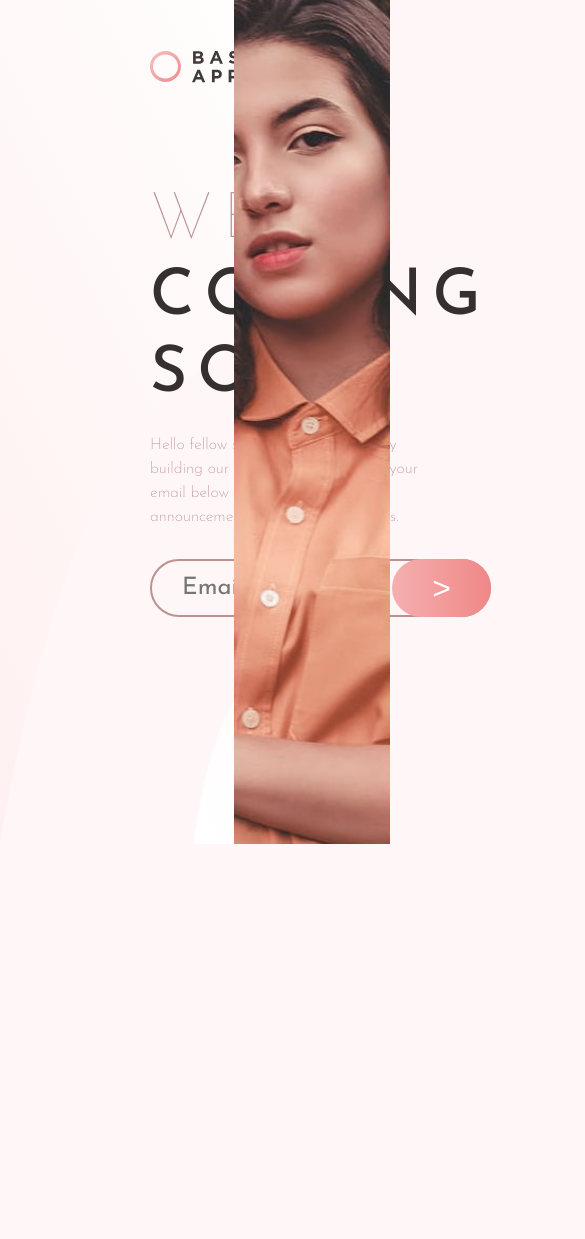
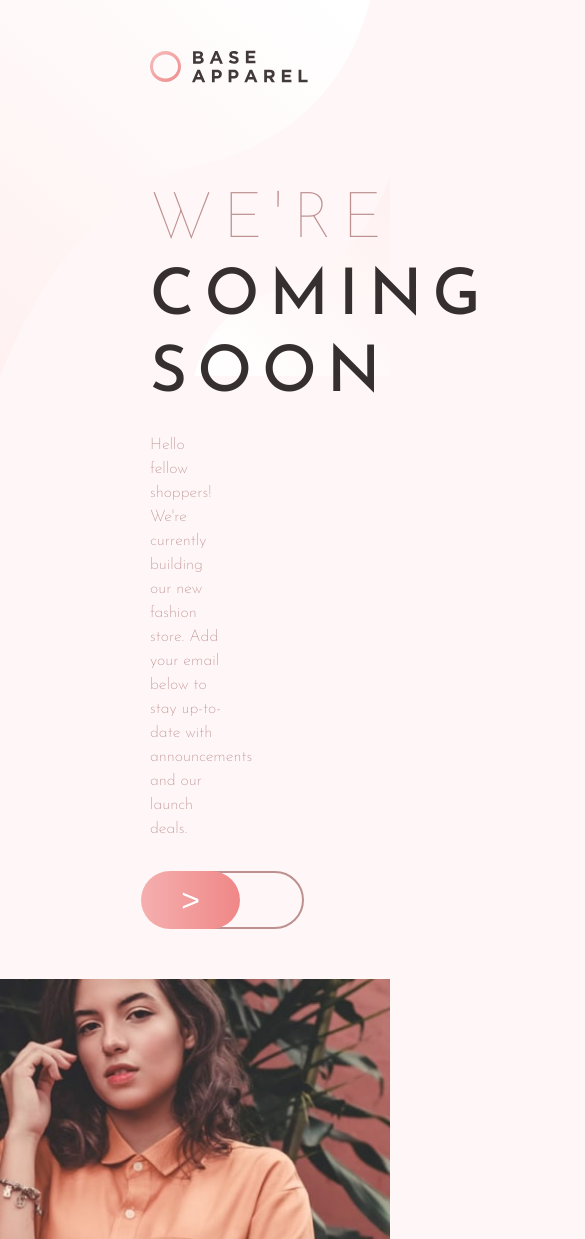
Before and after one commit to sparklaunch/Base-Apparel-Coming-Soon-Page, a Next.js app: page / in a window 390 px wide. Shown: the top 1239 px of the page, 585 px wide, since content can reach past the window. Before the commit the page ends 844 px from the top, so only its background shows below. Built offline with nearby package versions, Linux system fonts and the light colour scheme.

Commit message:
모바일 화면에 맞춰 모바일 히어로 이미지 추가 및 반응형 레이아웃 구현

```diff
--- a/src/app/Home.module.css
+++ b/src/app/Home.module.css
@@ -110,3 +110,33 @@
 	right: 25%;
 	transform: translate(-50%, -50%);
 }
+
+.mobileHero {
+	display: none;
+}
+
+@media (max-width: 1000px) {
+	.main {
+		display: flex;
+		flex-direction: column;
+	}
+
+	.mobileHero {
+		display: block;
+		width: 100%;
+		height: auto;
+	}
+
+	.desktopHero {
+		display: none;
+	}
+
+	.background {
+		width: 100%;
+		height: auto;
+	}
+
+	.body {
+		position: relative;
+	}
+}
--- a/src/app/page.tsx
+++ b/src/app/page.tsx
@@ -6,6 +6,7 @@ import background from "../shared/assets/images/desktop-background.svg";
 import desktopHero from "../shared/assets/images/desktop-hero.jpg";
 import error from "../shared/assets/images/error.svg";
 import logo from "../shared/assets/images/logo.svg";
+import mobileHero from "../shared/assets/images/mobile-hero.jpg";
 import styles from "./Home.module.css";
 
 export default function Home() {
@@ -84,6 +85,7 @@ export default function Home() {
 					alt=""
 					className={styles.desktopHero}
 				/>
+				<Image src={mobileHero} alt="" className={styles.mobileHero} />
 			</section>
 		</main>
 	);
```
